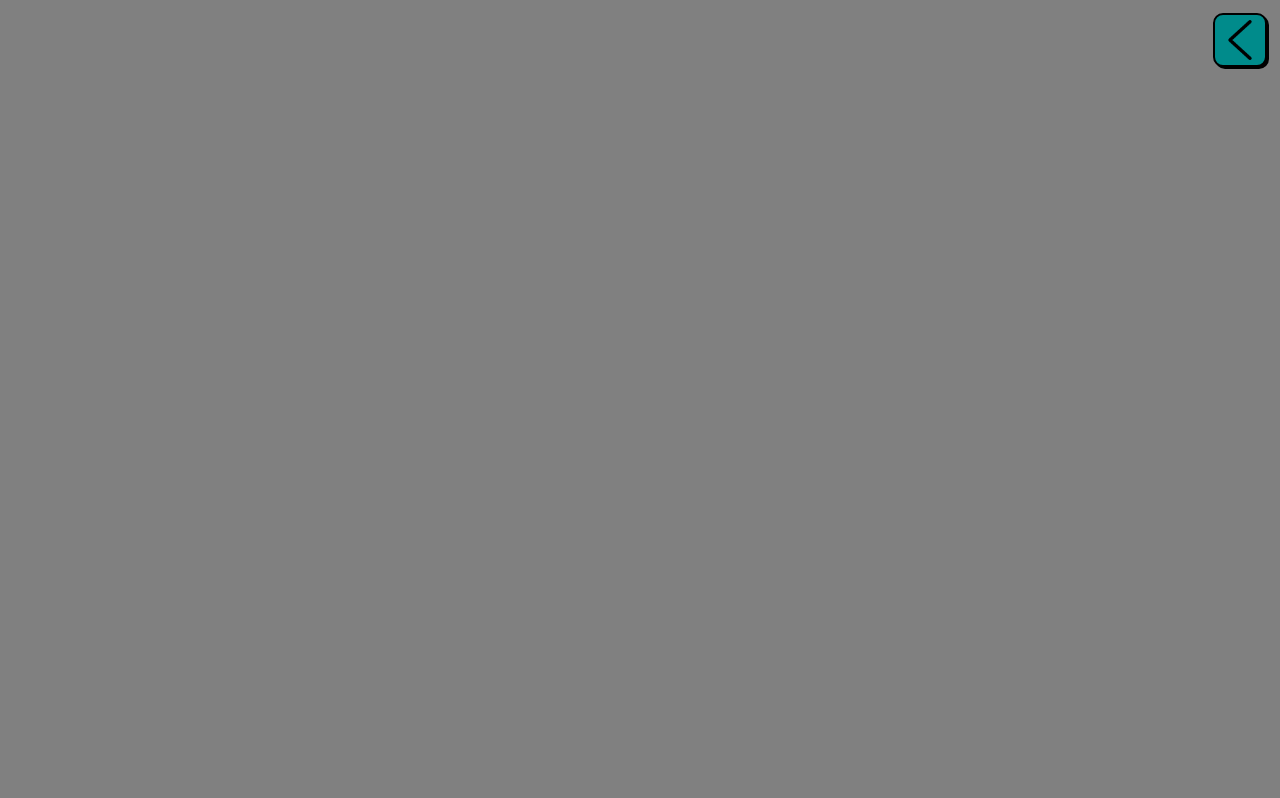
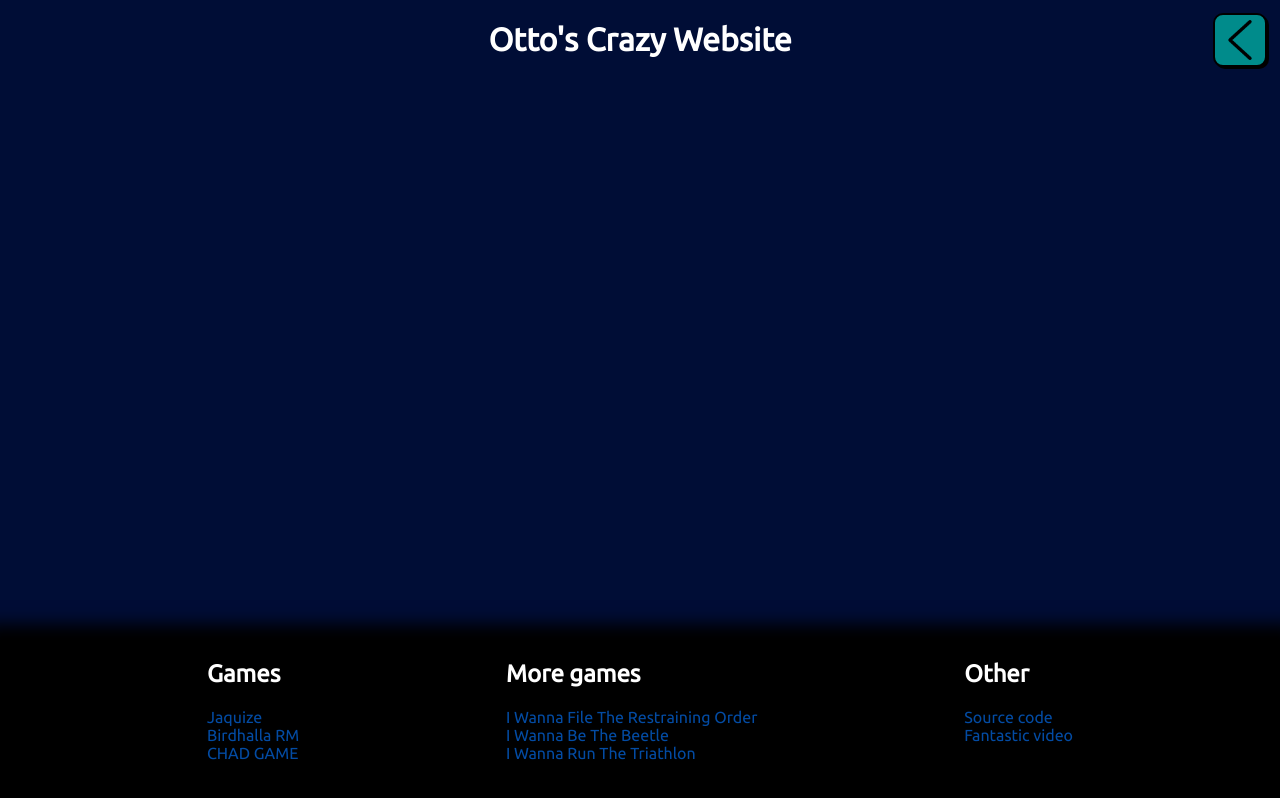
Before and after one commit to OttoTheBigMan/OttoTheBigMan.github.io, a SvelteKit app: page / in a window 1280 px wide. Built offline with nearby package versions, Linux system fonts and the light colour scheme.

Commit message:
home page kinda cray cray

```diff
--- a/src/routes/+layout.svelte
+++ b/src/routes/+layout.svelte
@@ -1,7 +1,7 @@
 <script>
     import "@fontsource/ubuntu"
 
-    const links = [{url: "/telltale", text: "Telltale"}, {url: "/memory", text: "Memory"}, {url: "/eliza", text: "Eliza"}, {url: "/todo", text: "Todo list"}, {url: "/tictactoe", text: "Tic Tac Toe"}]
+    const links = [{url: "/", text: "Home"}, {url: "/telltale", text: "Telltale"}, {url: "/memory", text: "Memory"}, {url: "/eliza", text: "Eliza"}, {url: "/todo", text: "Todo list"}, {url: "/tictactoe", text: "Tic Tac Toe"}]
     let linkList = []
     let barOpen = false;
     function ToggleBar(){
--- a/src/routes/+page.svelte
+++ b/src/routes/+page.svelte
@@ -1,12 +1,64 @@
+<script>
+    import "@fontsource/ubuntu"
+</script>
 
 <main>
+    <h1>Otto's Crazy Website</h1>
 
+    <div class="footer">
+        <div>
+            <h2>Games</h2>
+            <a href="https://realbigmonk.itch.io/the-long-adventures-of-jaquize" target="_blank" rel="noreferrer">Jaquize</a>
+            <a href="https://realbigmonk.itch.io/birdhalla-remastered" target="_blank" rel="noreferrer">Birdhalla RM</a>
+            <a href="https://realbigmonk.itch.io/chad-game" target="_blank" rel="noreferrer">CHAD GAME</a>
+        </div>
+        <div>
+            <h2>More games</h2>
+            <a href="https://realbigmonk.itch.io/iwftro">I Wanna File The Restraining Order</a>
+            <a href="https://realbigmonk.itch.io/iwbtb">I Wanna Be The Beetle</a>
+            <a href="https://realbigmonk.itch.io/i-wanna-run-the-triathlon">I Wanna Run The Triathlon</a>
+        </div>
+        <div>
+            <h2>Other</h2>
+            <a href="https://github.com/OttoTheBigMan/OttoTheBigMan.github.io/tree/master" target="_blank" rel="noreferrer">Source code</a>
+            <a href="https://youtu.be/dQw4w9WgXcQ" target="_blank" rel="noreferrer">Fantastic video</a>
+        </div>
+    </div>
 </main>
 
 <style>
     main {
         width: 100vw;
         height: 100vh;
-        background-color: gray;
+        background-color: #000d36;
+        position: absolute;
+        color: white;
+        font-family: ubuntu;
+
+        display: flex;
+        justify-content: center;
+    }
+    .footer {
+        width: 100vw;
+        height: 20vh;
+        background-color: black;
+        position: absolute;
+        bottom: 0;
+
+        box-shadow: 0 0 16px 16px black;
+
+        display: flex;
+        justify-content: space-evenly;
+    }
+    .footer div {
+        display: flex;
+        flex-direction: column;
+    }
+    a{
+        color: #034ba3;
+        text-decoration: none;
+    }
+    a:hover{
+        color: #0a5fc7;
     }
 </style>
--- a/src/routes/todo/+page.svelte
+++ b/src/routes/todo/+page.svelte
@@ -80,12 +80,6 @@
 </body>
 
 <style>
-    :global(body){
-        margin: 0;
-        padding: 0;
-        height: 100vh;
-        overflow: hidden;
-    }
     .inputDiv {
         background: rgba(73, 47, 75, 70%);
         width: 500px;
@@ -201,5 +195,10 @@
         font-family: sans-serif;
         height: 100vh;
         width: 100vw;
+
+        overflow-y: scroll;
+    }
+    ::-webkit-scrollbar {
+        display: none;
     }
 </style>
```
Also changed, not shown: 51 other files (tests, documents, lock files or other folders).
